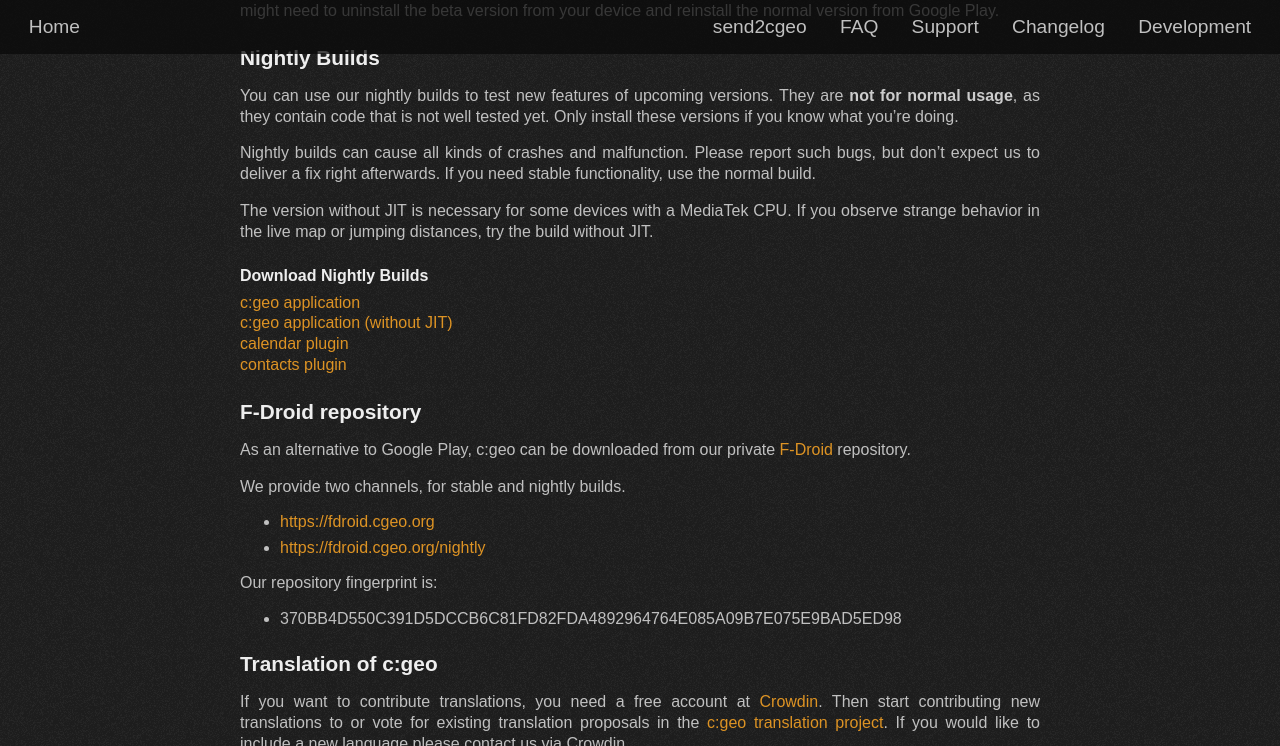
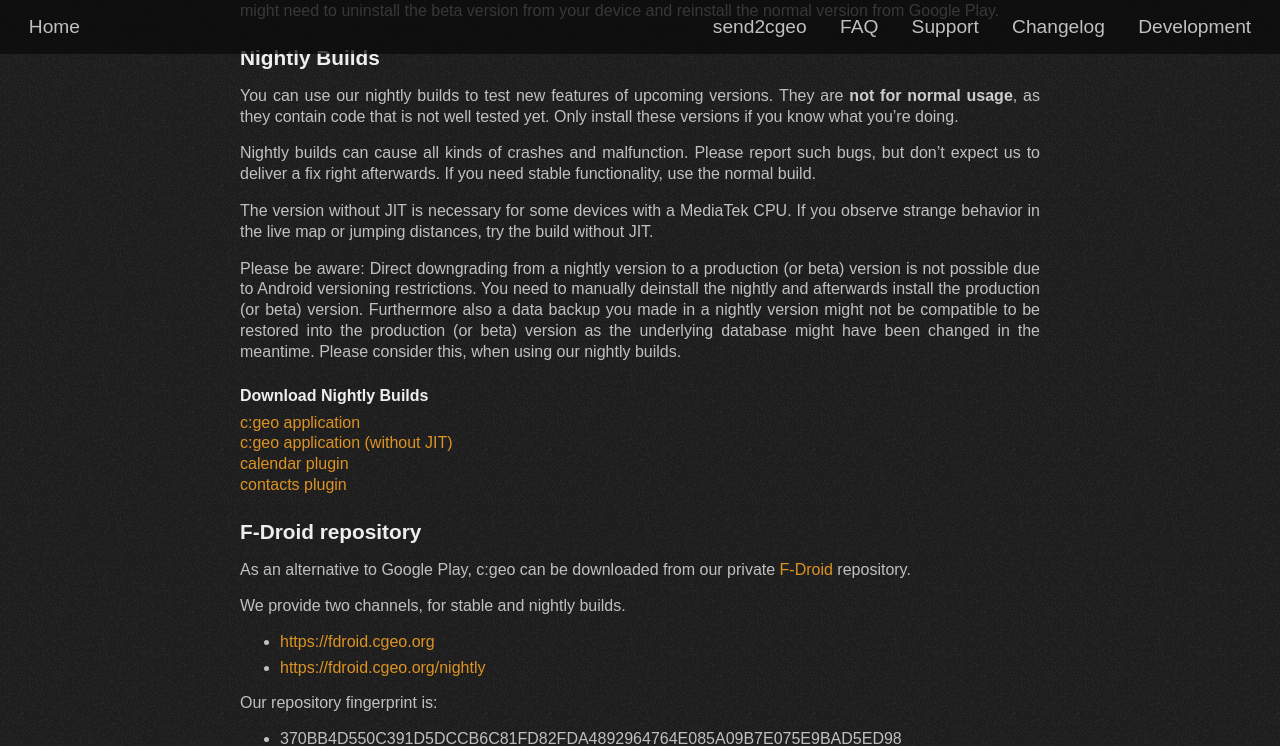
Before and after one commit to cgeo/cgeo.github.io, a Jekyll site: the page built from development.md, in a window 1280 px wide and 900 px high, scrolled down 896 px, cut to the strip 0-746 px from the top of the window. Built offline with Jekyll 4.4.1, drawn with Linux system fonts in a browser that asks for light colours; some web fonts are replaced.

Commit message:
Fix #131 - Mention nightly downgrade limitations

```diff
--- a/development.md
+++ b/development.md
@@ -43,6 +43,10 @@
 
 The version without JIT is necessary for some devices with a MediaTek CPU. If you observe strange behavior in the live map or jumping distances, try the build without JIT.
 
+Please be aware:
+Direct downgrading from a nightly version to a production (or beta) version is not possible due to Android versioning restrictions. You need to manually deinstall the nightly and afterwards install the production (or beta) version.
+Furthermore also a data backup you made in a nightly version might not be compatible to be restored into the production (or beta) version as the underlying database might have been changed in the meantime. Please consider this, when using our nightly builds.
+
 ### Download Nightly Builds
 
 [c:geo application](http://download.cgeo.org/cgeo-nightly.apk)\\
```
